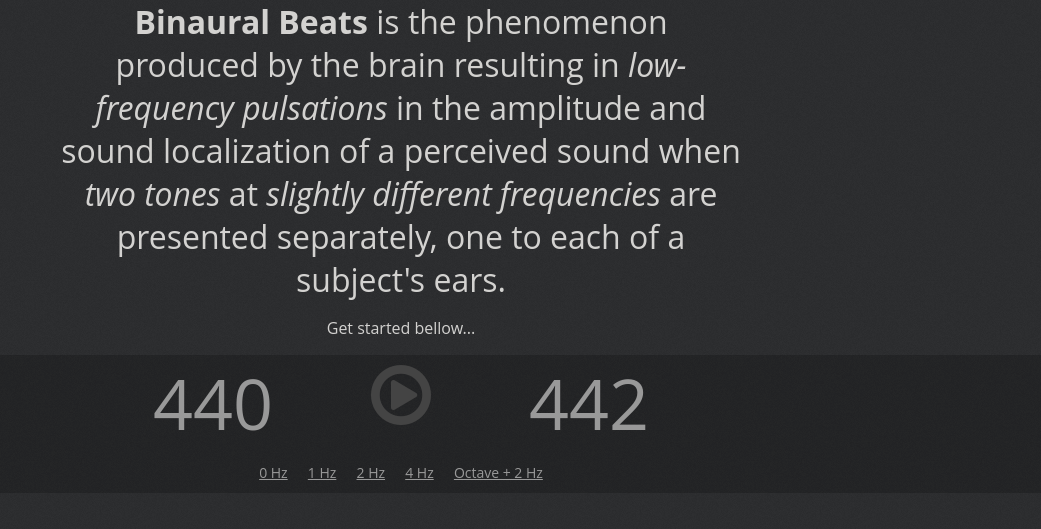
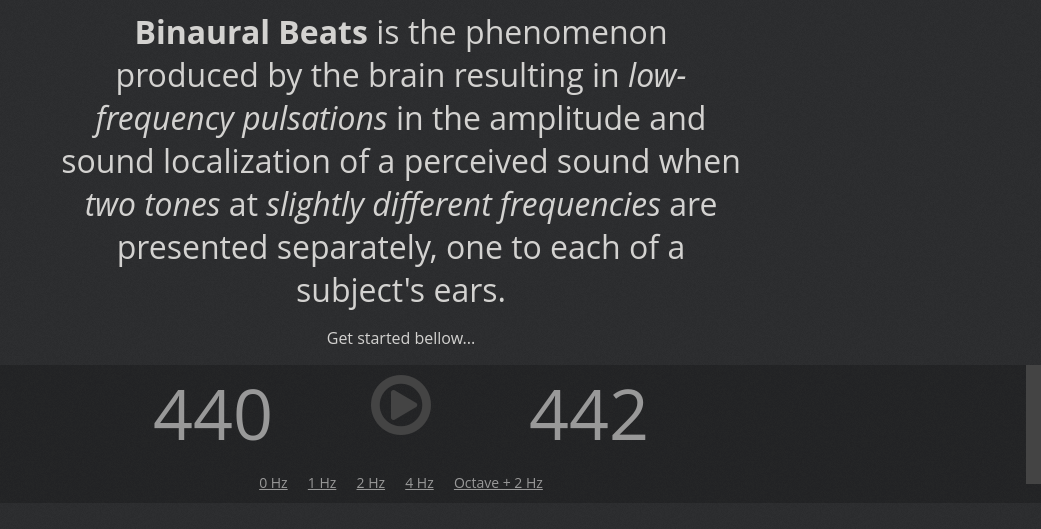
Before and after one commit to martindownton/binauralbeats, a PHP site: page / in a window 1280 px wide. Shown: the top 529 px of the page, without its empty margins (239-1280 px from the left). Run offline with PHP 8.4, Linux system fonts and the light colour scheme; some libraries are stand-ins or nearby versions.

Commit message:
Basic Volume INterface

```diff
--- a/css/binaural.css
+++ b/css/binaural.css
@@ -385,7 +385,7 @@ body {
 
 #title {
   font-weight: normal;
-  margin: 0 auto;
+  margin: 10px auto;
   max-width: 680px;
 }
 
@@ -403,18 +403,22 @@ body {
 
 #interface {
   background: rgba(0, 0, 0, 0.2);
+  height: auto;
+  position: relative;
 }
 
 .freq {
   color: #999999;
   float: left;
   font-size: 70px;
+  margin: 0 0 0 2%;
   text-align: right;
-  width: 40%;
+  width: 38%;
 }
 
 #freq_right {
   text-align: left;
+  margin: 0;
 }
 
 #ctl_startstop {
@@ -435,9 +439,28 @@ body {
   line-height: 81px;
 }
 
+#volume {
+  height: 119px;
+  margin: 0;
+  max-width: 15px;
+  position: absolute;
+  right: 0;
+  top: 0;
+  width: 2%;
+}
+
+.indicator {
+  height: 119px;
+  margin: 0;
+  background: #444444;
+  display: block;
+  position: relative;
+}
+
 #examples {
   clear: both;
   display: block;
+  margin: 0px;
   padding: 10px 0;
   text-align: center;
 }
--- a/css/sass/binaural.scss
+++ b/css/sass/binaural.scss
@@ -1,5 +1,6 @@
 @import 'normalize';
 
+$coltest: 	#FC0;
 $bgcolor: 	#2c2d2f;
 $txtcolor:	#D3D2D0;
 $freqcolor:	#999;
@@ -7,6 +8,9 @@ $grey:		#999;
 $greydark:	#444;
 $green:		#33CC33;
 $red:		#CC3333;
+
+$interface_height:	81px;
+$interface_extra:	38px;
 
 body {
 	background: $bgcolor url(../images/bgtile.jpg);
@@ -17,7 +21,7 @@ body {
 
 #title {
 	font-weight: normal;
-	margin: 0 auto;
+	margin: 10px auto;
 	max-width: 680px;
 }
 
@@ -29,15 +33,18 @@ body {
 
 #interface {
 	background: rgba(0,0,0,0.2);
+	height: auto;
+	position: relative;
 }
 	.freq {
 		color: $freqcolor;
 		float: left;
 		font-size: 70px;
+		margin: 0 0 0 2%;
 		text-align: right;
-		width: 40%;
+		width: 38%;
 	}
-	#freq_right { text-align:left; }
+	#freq_right { text-align:left; margin:0; }
 	#ctl_startstop {
 		display: block;
 		float: left;
@@ -56,10 +63,29 @@ body {
 			line-height: 81px;
 		}
 	}
+	@mixin volume-common() {
+		height: ($interface_height + $interface_extra);
+		margin: 0;
+	}
+	#volume {
+		@include volume-common();
+		max-width: 15px;
+		position: absolute;
+		right: 0;
+		top: 0;
+		width: 2%;
+	}
+	.indicator {
+		@include volume-common();
+		background: $greydark;
+		display: block;
+		position: relative;
+	}
 
 	#examples {
 		clear: both;
 		display: block;
+		margin: 0px;
 		padding: 10px 0;
 		text-align: center;
 
--- a/index.html
+++ b/index.html
@@ -12,6 +12,7 @@
 
         <!-- Place favicon.ico and apple-touch-icon.png in the root directory -->
 
+        <link href='http://fonts.googleapis.com/css?family=Arimo:400,700' rel='stylesheet' type='text/css'>
         <link href="//netdna.bootstrapcdn.com/font-awesome/4.0.3/css/font-awesome.css" rel="stylesheet">
         <link rel="stylesheet" href="css/binaural.css">
         <!-- <script src="js/vendor/modernizr-2.6.2.min.js"></script> -->
@@ -31,6 +32,7 @@
             <div class="freq" id="freq_left">440</div>
             <a href="#ctl_startstop" id="ctl_startstop" class="fa"></a>
             <div class="freq" id="freq_right">442</div>
+            <div id='volume'><span class="indicator"></span></div>
 
             <ul id="examples">
                 <li><a href="#">0 Hz</a></li>
--- a/js/binaural.js
+++ b/js/binaural.js
@@ -10,6 +10,7 @@
   binaural = {
     obj_audio: null,
     obj_message: null,
+    int_volume: null,
     init: function() {
       var exc;
       try {
@@ -17,19 +18,41 @@
         if (!binaural.AudioContext) {
           throw new Error("AudioContext not supported!");
         } else {
-          binaural.update_compatibility_message(config.msg_compatible, 'compatible');
-          return binaural.swtup_audio();
+          binaural.updateCompatibilityMessage(config.msg_compatible, 'compatible');
+          binaural.initEvents();
+          return binaural.setupAudio();
         }
       } catch (_error) {
         exc = _error;
         return binaural.nosupport(exc);
       }
     },
+    initEvents: function() {
+      binaural.obj_volume = $('#volume');
+      binaural.int_volume_max = binaural.obj_volume.height();
+      binaural.obj_volume.find('.indicator').css({
+        height: 0,
+        top: binaural.int_volume_max
+      }).animate({
+        height: binaural.int_volume_max,
+        top: 0
+      }, 400);
+      return binaural.obj_volume.click(function(e) {
+        var int_height_less_offset, int_offset;
+        int_offset = e.pageY - $(this).offset().top;
+        int_height_less_offset = binaural.int_volume_max - int_offset;
+        binaural.int_volume = parseInt(int_height_less_offset / binaural.int_volume_max * 100);
+        return binaural.obj_volume.find('.indicator').css({
+          height: int_height_less_offset,
+          top: int_offset
+        });
+      });
+    },
     nosupport: function(exc) {
       console.error('No Support: ' + exc);
-      return binaural.update_compatibility_message(config.msg_incompatible, 'incompatible');
+      return binaural.updateCompatibilityMessage(config.msg_incompatible, 'incompatible');
     },
-    update_compatibility_message: function(str_message, str_class) {
+    updateCompatibilityMessage: function(str_message, str_class) {
       binaural.obj_message = document.getElementById('compatibility');
       console.log(binaural.obj_message);
       binaural.obj_message.innerHTML = str_message;
@@ -38,7 +61,7 @@
         return $(binaural.obj_message).slideUp('liniar');
       });
     },
-    swtup_audio: function() {
+    setupAudio: function() {
       return binaural.obj_audio = new binaural.AudioContext();
     }
   };
```
Also changed, not shown: 1 other file.
